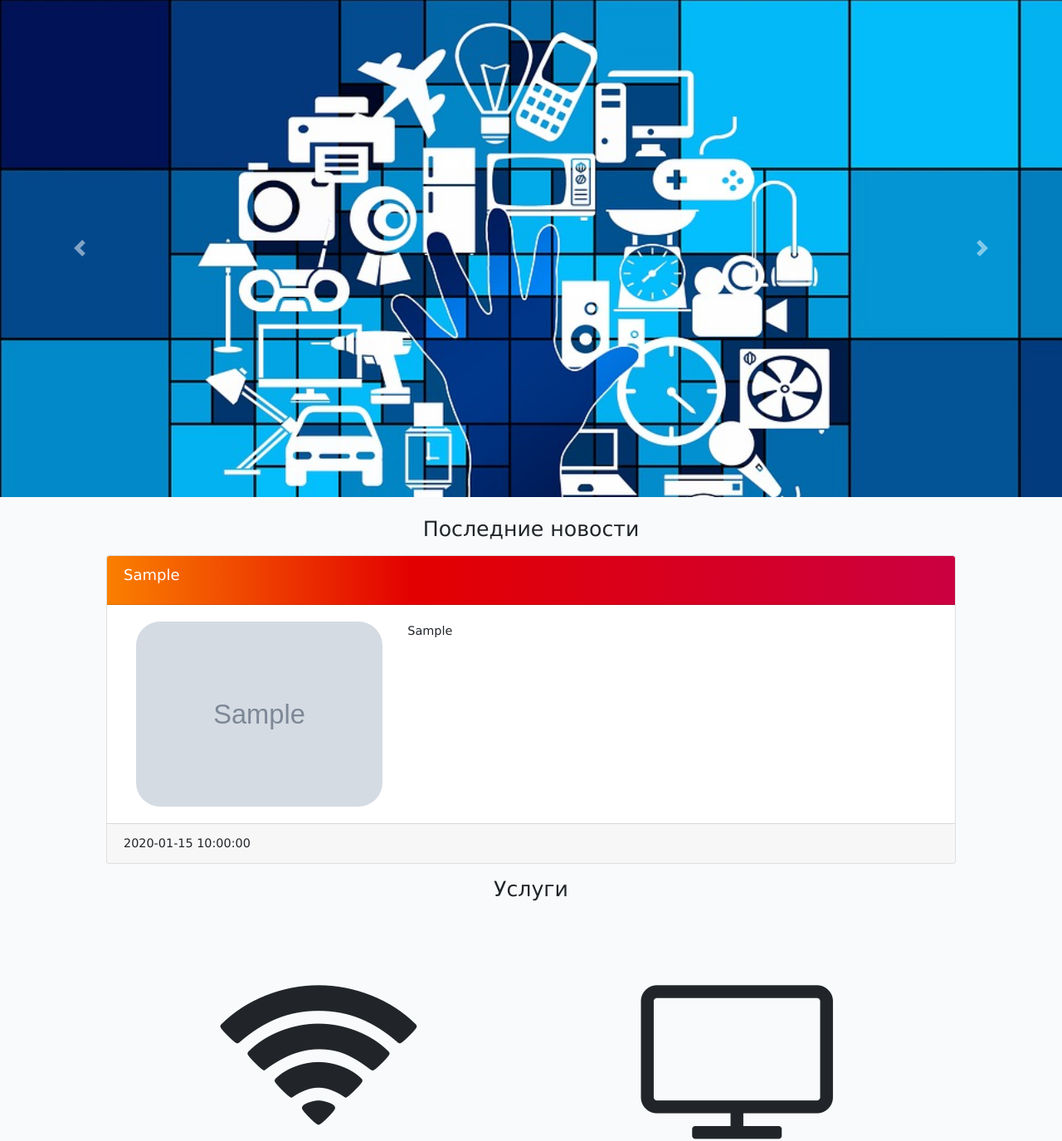
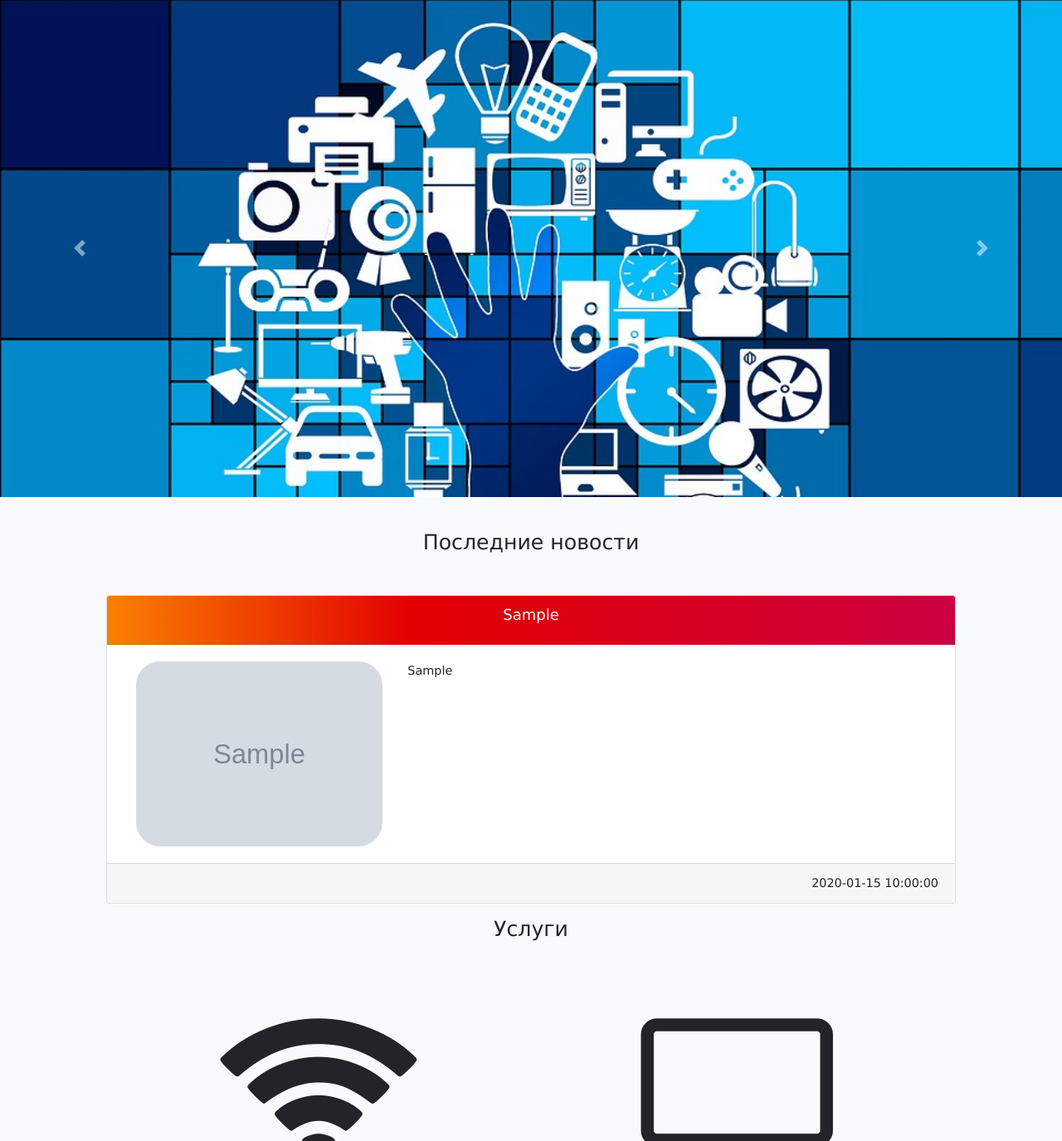
Before and after one commit to andrtemp/cityline, a Laravel app: page / in a window 1280 px wide. Shown: the part 227-1602 px from the top of the page at 83% size. Run offline with Laravel 8, Linux system fonts and the light colour scheme; tables that the repository leaves empty hold one stand-in row (values such as "Sample post"); grey boxes marked "Sample" are stand-in pictures.

Commit message:
Small css fixes

```diff
--- a/resources/views/pages/main.blade.php
+++ b/resources/views/pages/main.blade.php
@@ -38,14 +38,14 @@
 
 @section('content')
     <section class="mb-3">
-        <h3 class="text-center mb-3">
+        <h3 class="text-center mb-5 mt-3">
             Последние новости
         </h3>
         <div class="news__container">
             @foreach($news as $post)
                 <div class="card mb-3">
                     <div class="card-header">
-                        <h5 class="card-title">{{ $post->header }}</h5>
+                        <h5 class="card-title text-center">{{ $post->header }}</h5>
                     </div>
                     <div class="card-body d-inline-flex">
                         <div class="col-md-4">
@@ -56,14 +56,16 @@
                         </div>
                     </div>
                     <div class="card-footer">
-                        {{ $post->created_at }}
+                        <span class="pull-right">
+                             {{ $post->created_at }}
+                        </span>
                     </div>
                 </div>
             @endforeach
         </div>
     </section>
     <section class="mb-3">
-        <h3 class="text-center mb-3">
+        <h3 class="text-center">
             Услуги
         </h3>
         <div class="services__items">
--- a/resources/views/pages/news.blade.php
+++ b/resources/views/pages/news.blade.php
@@ -12,7 +12,7 @@
         @foreach($news as $post)
             <div class="card mb-3">
                 <div class="card-header">
-                    <h5 class="card-title">{{ $post->header }}</h5>
+                    <h5 class="card-title text-center">{{ $post->header }}</h5>
                 </div>
                 <div class="card-body d-inline-flex">
                     <div class="col-md-4">
@@ -23,7 +23,7 @@
                     </div>
                 </div>
                 <div class="card-footer">
-                    {{ date('Y-m-d H:i:s', $post->created_at->getTimestamp()) }}
+                    <span class="pull-right">{{ date('Y-m-d H:i:s', $post->created_at->getTimestamp()) }}</span>
                 </div>
             </div>
         @endforeach
```
